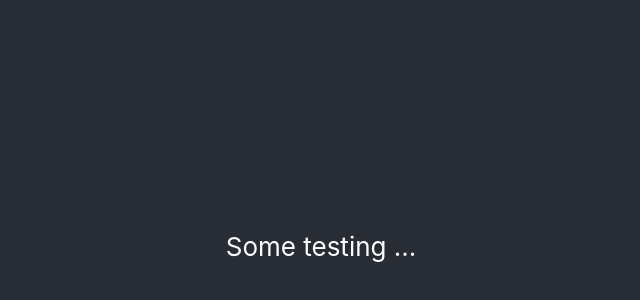
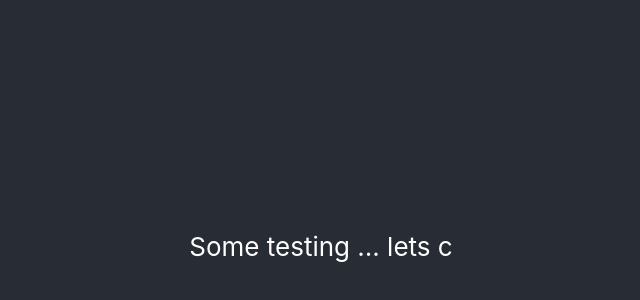
Before and after one commit to kamaldeol2013/jb, a React (Create React App) app: page / in a window 1280 px wide. Shown: the part 154-454 px from the top of the page, without its empty margins (319-959 px from the left). Built offline with nearby package versions, Linux system fonts and the light colour scheme.

Commit message:
some testing for BOSS

```diff
--- a/src/App.js
+++ b/src/App.js
@@ -5,7 +5,7 @@ function App() {
   return (
     <div className="App">
       <header className="App-header">
-        Some testing ...
+        Some testing ... lets c
       </header>
     </div>
   );
```
